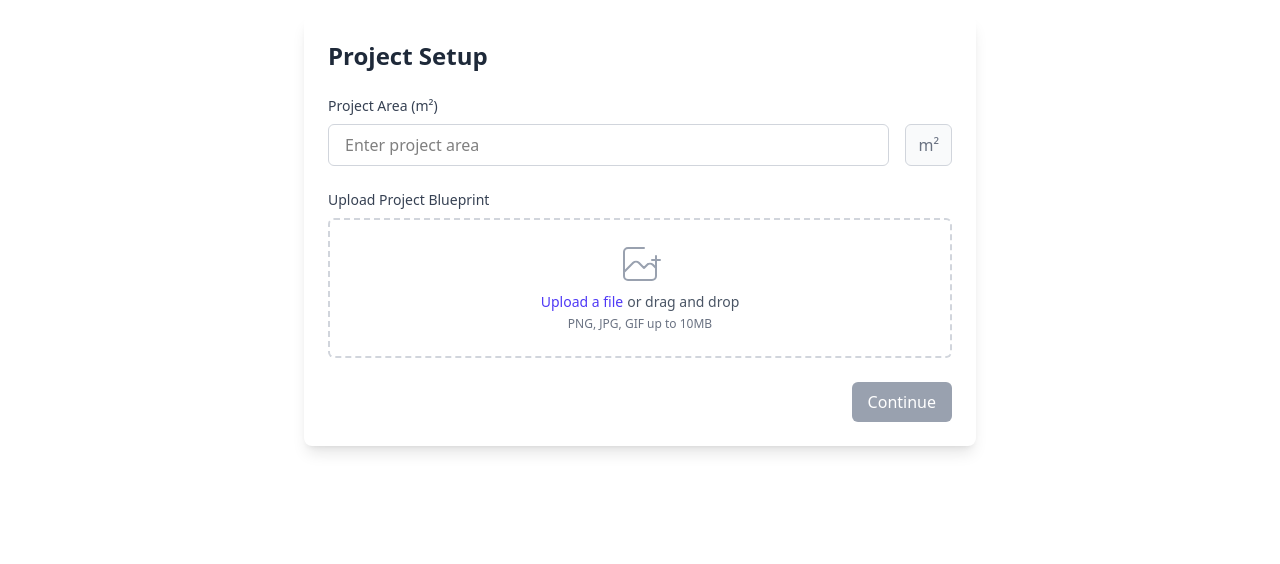
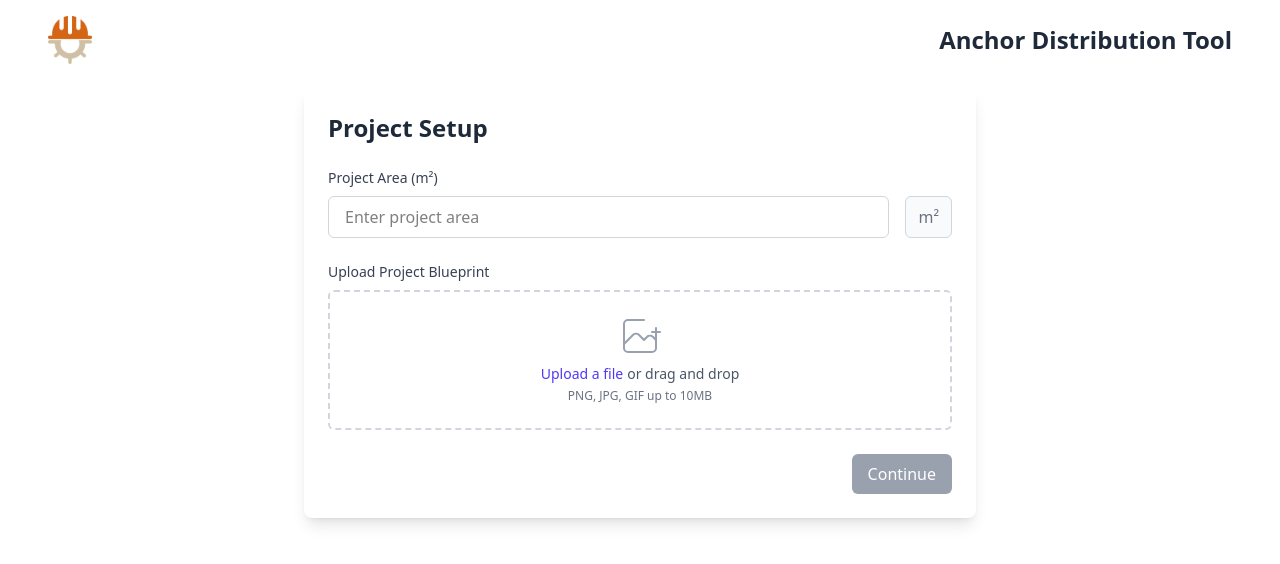
Before and after one commit to q1p1/Anchors, a React (Vite) app: page / in a window 1280 px wide. Shown: the top 564 px of the page. Built offline with nearby package versions, Linux system fonts and the light colour scheme.

Commit message:
Add logo

```diff
--- a/src/components/FileViewer/index.tsx
+++ b/src/components/FileViewer/index.tsx
@@ -2,6 +2,7 @@ import React, { useState, useRef } from "react";
 import SelectionZone from "./SelectionZone";
 import { Anchor } from "../../types";
 import ZoneNameDialog from "./ZoneNameDialog";
+import wakecapLogo from "../../assets/WakeCap+Logo+Only+for+Black+BG.png";
 const ANCHOR_DIAMETER = 0.05; // meters
 
 const FileViewer = () => {
@@ -189,6 +190,17 @@ const FileViewer = () => {
 
   return (
     <div className="p-4 space-y-4">
+      <div className="flex justify-between items-center mb-6">
+        <img
+          src={wakecapLogo}
+          alt="WakeCap Logo"
+          className="h-12 object-contain"
+        />
+        <h1 className="text-2xl font-bold text-gray-800">
+          Anchor Distribution Tool
+        </h1>
+      </div>
+
       {!isProjectSetup || !fileUrl ? (
         // Project Setup and File Upload Combined Phase
         <div className="bg-white p-6 rounded-lg shadow-lg max-w-2xl mx-auto">
```
